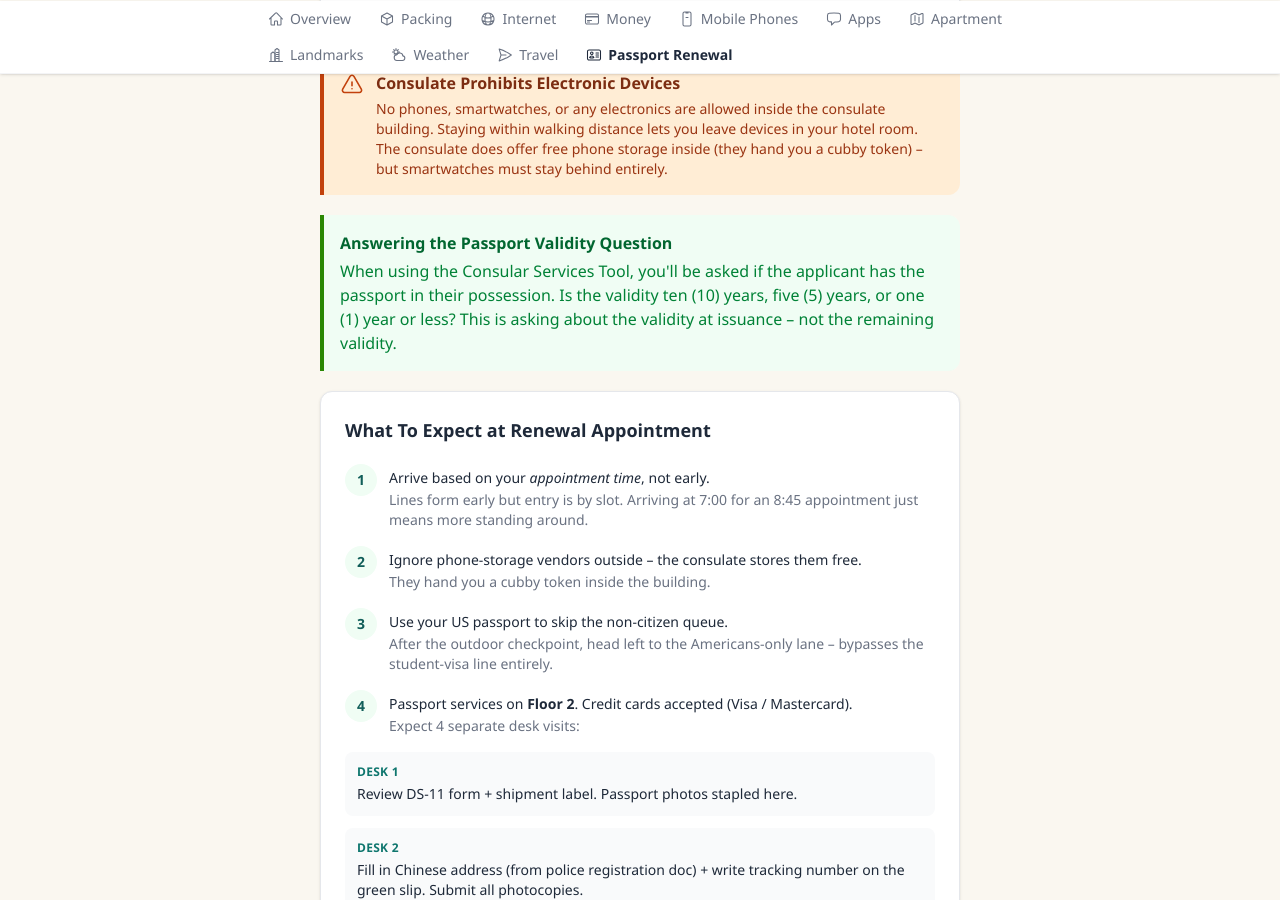
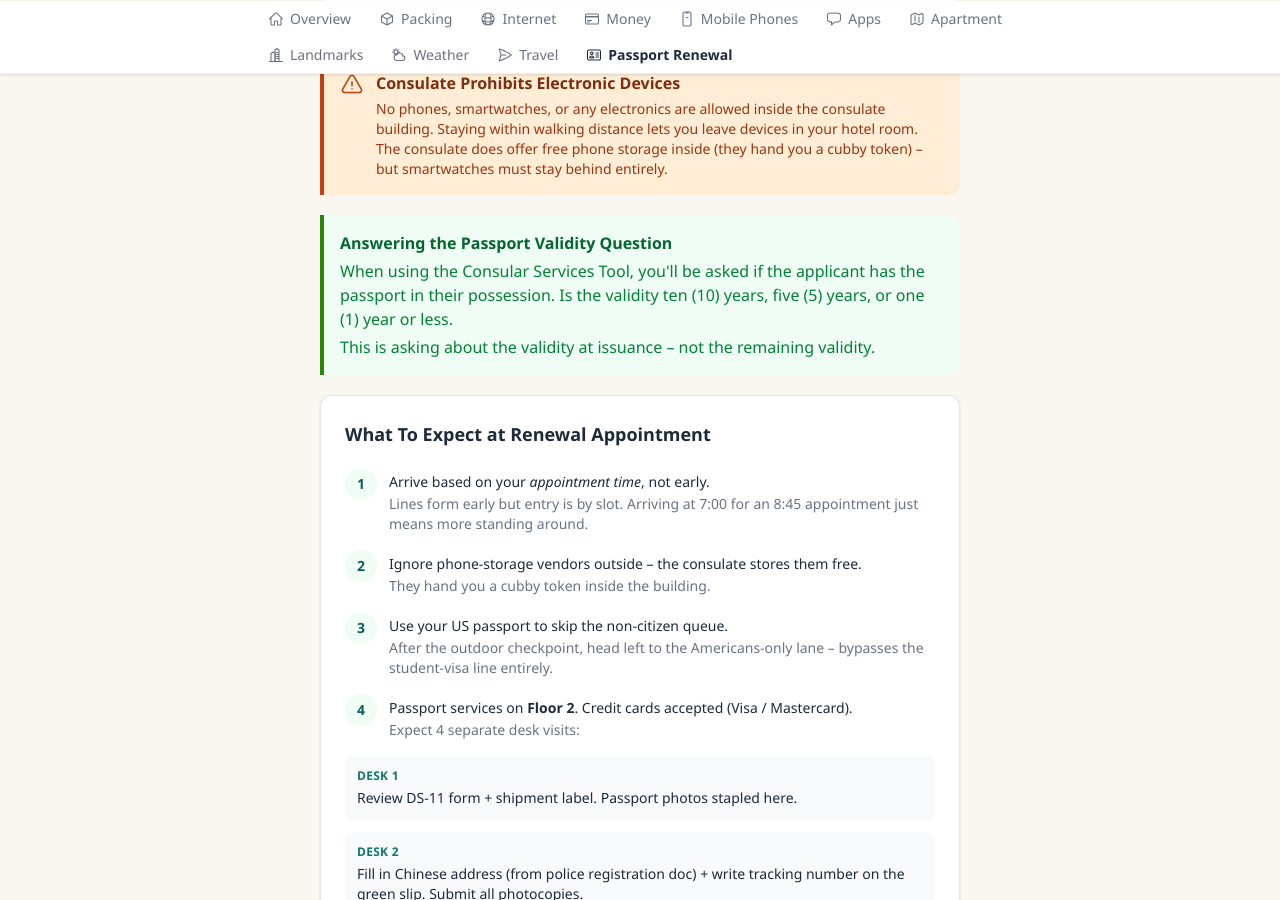
Before and after one commit to livinginshenzhen/guide, a Jekyll site: the page built from passport-renewal.html, in a window 1280 px wide and 900 px high, scrolled down 1116 px. Built offline with Jekyll 4.4.1, drawn with Linux system fonts in a browser that asks for light colours; some web fonts are replaced.

Commit message:
Split passport validity tip into two paragraphs (v3.991)

```diff
--- a/passport-renewal.html
+++ b/passport-renewal.html
@@ -68,7 +68,8 @@ title: "Passport Renewal – Living in Shenzhen"
 
     <div class="good-box rounded-xl p-4">
       <p class="font-semibold text-green-800">Answering the Passport Validity Question</p>
-      <p class="text-green-700 mt-1">When using the Consular Services Tool, you'll be asked if the applicant has the passport in their possession. Is the validity ten (10) years, five (5) years, or one (1) year or less? This is asking about the validity at issuance &ndash; not the remaining validity.</p>
+      <p class="text-green-700 mt-1">When using the Consular Services Tool, you'll be asked if the applicant has the passport in their possession. Is the validity ten (10) years, five (5) years, or one (1) year or less.</p>
+      <p class="text-green-700 mt-1">This is asking about the validity at issuance &ndash; not the remaining validity.</p>
     </div>
 
     <div class="bg-white rounded-xl shadow-sm border border-gray-200 p-6">
```
